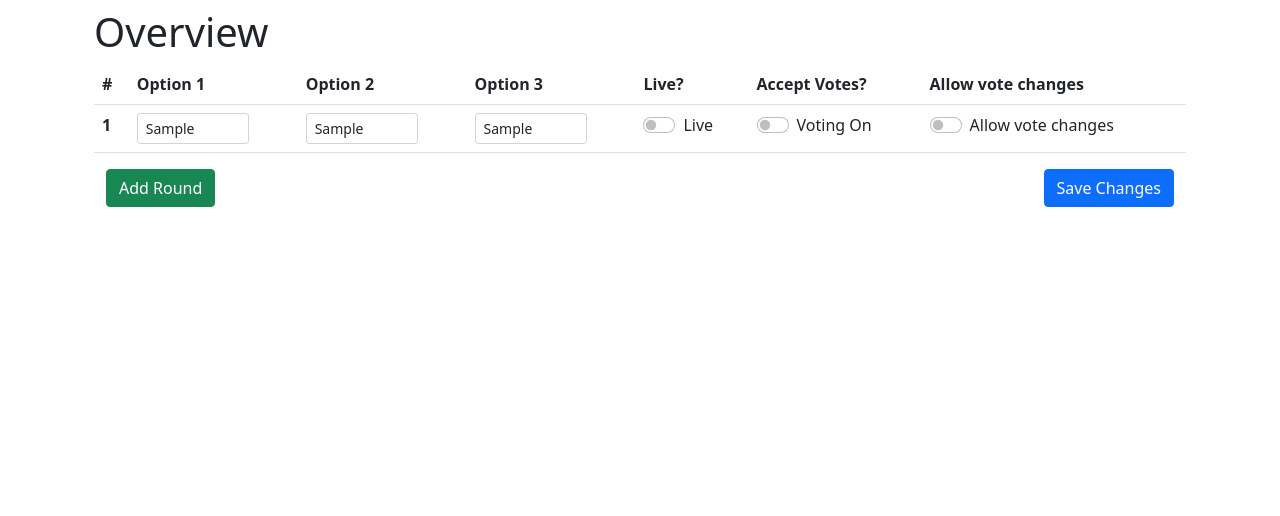
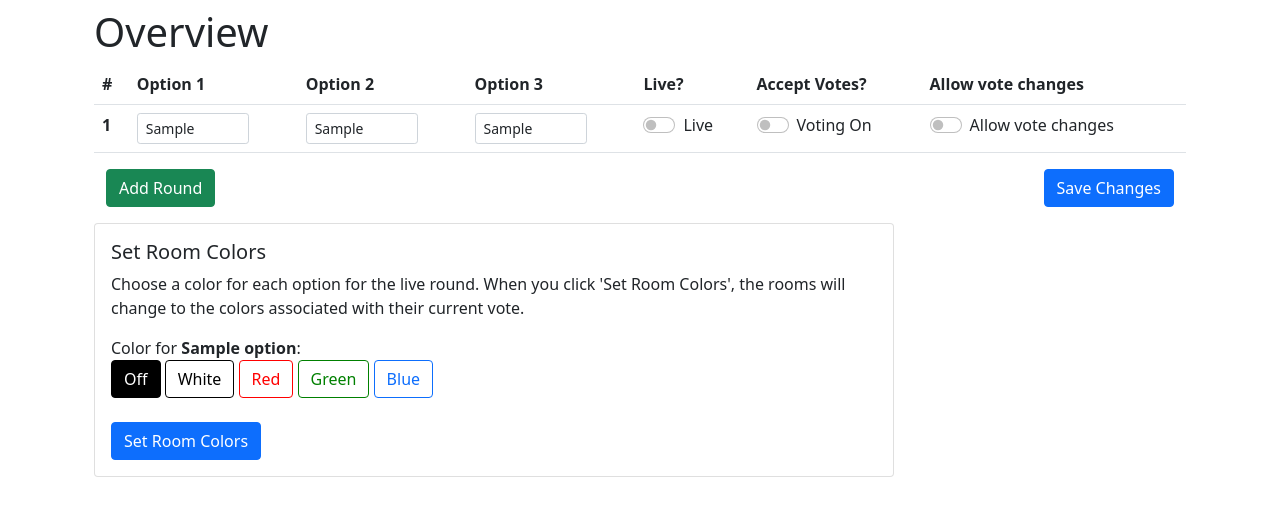
Before and after one commit to geerlingguy/beast-challenge, a Flask app: template leader-app/templates/index.html in a window 1280 px wide. Shown: the part 62-578 px from the top of the page. Run offline with Flask 2, Linux system fonts and the light colour scheme; the template is opened without the code that fills it: most values are stand-ins (such as "Sample title", 1, 10 or a date in 2020).

Commit message:
Fixes #9: Allow choosing colors for answers.

```diff
--- a/leader-app/app.py
+++ b/leader-app/app.py
@@ -35,10 +35,8 @@ def get_current_round():
 
 
 def get_rooms():
-    conn = get_db_connection()
-    rooms = conn.execute('SELECT * FROM rooms').fetchall()
-    conn.close()
-    return rooms
+    query = 'SELECT * FROM rooms'
+    return sqlite_select_as_dict(query, 'all')
 
 
 def get_room(room_id):
@@ -124,6 +122,27 @@ def get_totals_for_round(round_id):
     return vote_tallies
 
 
+def update_color_for_room(color, room_id):
+    conn = get_db_connection()
+    conn.execute("UPDATE rooms SET color = ? WHERE room_id = ?", (color, room_id))
+    conn.commit()
+    conn.close()
+
+
+def set_room_colors_according_to_last_vote(colors={}):
+    current_round = get_current_round()
+    rooms = get_rooms()
+    # Loop through all the rooms.
+    for room in rooms:
+        # Get the latest vote for the room to set the color.
+        latest_vote = room_vote_latest_for_round(room['room_id'], current_round['round_id'])
+        if latest_vote:
+            key = latest_vote['value']
+            vote_color = colors[key]
+            # Write the new color to the database.
+            update_color_for_room(vote_color, room['room_id'])
+
+
 # Default route - overview.
 @app.route('/', methods = ['GET', 'POST'])
 def index():
@@ -132,58 +151,72 @@ def index():
     # disputes between the young ones in my family. I am tired, this code is not
     # amazing, and that's all there is to it. If it works reliably, it ships!
     if request.method == 'POST':
-        # Build dict of submitted round data.
-        round_data = {}
-        for key, value in request.form.items():
-            round_id = key[0]
-            actual_key = key[2:]
-            if round_id not in round_data:
-                round_data[round_id] = {'round_id': round_id}
-            round_data[round_id][actual_key] = value
+        # Process the colors selected for options in the current round.
+        if 'room_color_form' in request.form:
+            colors = {}
+            for key, value in request.form.items():
+                # Discard the first result.
+                if key == 'room_color_form':
+                    continue
+                # Grab the last character from the key.
+                colors[int(key[-1])] = value
+            set_room_colors_according_to_last_vote(colors)
 
-        conn = get_db_connection()
 
-        # Write each round to the database.
-        # NOTE: Security is not a priority. If someone hacked the form, they
-        # could likely achieve SQL injection. Hello little Bobby Tables!
-        for key, value in round_data.items():
-            value_keys = value.keys()
-            # Force all binary options to have a value, set to 0 or 1.
-            if 'is_accepting_votes' not in value_keys:
-                value['is_accepting_votes'] = 0
-            else:
-                value['is_accepting_votes'] = 1
-            if 'is_current' not in value_keys:
-                value['is_current'] = 0
-            else:
-                value['is_current'] = 1
-            if 'is_allowing_multiple_votes' not in value_keys:
-                value['is_allowing_multiple_votes'] = 0
-            else:
-                value['is_allowing_multiple_votes'] = 1
+        # Save data for all the rounds.
+        else:
+            # Build dict of submitted round data.
+            round_data = {}
+            for key, value in request.form.items():
+                round_id = key[0]
+                actual_key = key[2:]
+                if round_id not in round_data:
+                    round_data[round_id] = {'round_id': round_id}
+                round_data[round_id][actual_key] = value
 
-            # Rearrange things for database insertion or update.
-            row_round_id = value.pop('round_id')
-            db_keys = '=?, '.join(value.keys()) + '=?'
-            if (row_round_id != 'n'):
-                value['round_id'] = row_round_id
-            else:
-                db_keys = ','.join(value.keys())
-            db_values = tuple(value.values())
+            conn = get_db_connection()
 
-            # Create new round if not empty.
-            if row_round_id == 'n':
-                if value['value_0']:
+            # Write each round to the database.
+            # NOTE: Security is not a priority. If someone hacked the form, they
+            # could likely achieve SQL injection. Hello little Bobby Tables!
+            for key, value in round_data.items():
+                value_keys = value.keys()
+                # Force all binary options to have a value, set to 0 or 1.
+                if 'is_accepting_votes' not in value_keys:
+                    value['is_accepting_votes'] = 0
+                else:
+                    value['is_accepting_votes'] = 1
+                if 'is_current' not in value_keys:
+                    value['is_current'] = 0
+                else:
+                    value['is_current'] = 1
+                if 'is_allowing_multiple_votes' not in value_keys:
+                    value['is_allowing_multiple_votes'] = 0
+                else:
+                    value['is_allowing_multiple_votes'] = 1
+
+                # Rearrange things for database insertion or update.
+                row_round_id = value.pop('round_id')
+                db_keys = '=?, '.join(value.keys()) + '=?'
+                if (row_round_id != 'n'):
+                    value['round_id'] = row_round_id
+                else:
+                    db_keys = ','.join(value.keys())
+                db_values = tuple(value.values())
+
+                # Create new round if not empty.
+                if row_round_id == 'n':
+                    if value['value_0']:
+                        conn = get_db_connection()
+                        conn.execute("INSERT INTO rounds (" + db_keys + ') VALUES (?,?,?,?,?,?)', db_values)
+                        conn.commit()
+                        conn.close()
+                # Update existing round.
+                else:
                     conn = get_db_connection()
-                    conn.execute("INSERT INTO rounds (" + db_keys + ') VALUES (?,?,?,?,?,?)', db_values)
+                    conn.execute("UPDATE rounds SET " + db_keys + " WHERE round_id=?", db_values)
                     conn.commit()
                     conn.close()
-            # Update existing round.
-            else:
-                conn = get_db_connection()
-                conn.execute("UPDATE rounds SET " + db_keys + " WHERE round_id=?", db_values)
-                conn.commit()
-                conn.close()
 
     rounds = get_rounds()
 
@@ -198,8 +231,15 @@ def index():
             last_row[key] = ''
     rounds.append(last_row)
 
+    # Also set up options for color selections.
+    current_round = get_current_round()
+    color_options = []
+    for key, value in current_round.items():
+        if key.startswith('value_') and value:
+            color_options.append(value)
+
     # Render the page.
-    return render_template('index.html', rounds=rounds, page='index')
+    return render_template('index.html', rounds=rounds, color_options=color_options, page='index')
 
 
 # Test mode page.
@@ -247,10 +287,9 @@ def room_votes():
     rooms_with_vote_data = []
     rooms = get_rooms()
     for room in rooms:
-        room_copy = dict(zip(room.keys(), room))
 
         # Add a count of total votes submitted this round.
-        room_copy['votes_this_round'] = room_vote_count_for_round(room['room_id'], current_round['round_id'])
+        room['votes_this_round'] = room_vote_count_for_round(room['room_id'], current_round['round_id'])
 
         # Add the most recent vote.
         latest_vote = room_vote_latest_for_round(room['room_id'], current_round['round_id'])
@@ -263,10 +302,10 @@ def room_votes():
                     vote_label = current_round['value_1']
                 case 2:
                     vote_label = current_round['value_2']
-        room_copy['most_recent_vote'] = vote_label
+        room['most_recent_vote'] = vote_label
 
         # Add the data to our list of rooms.
-        rooms_with_vote_data.append(room_copy)
+        rooms_with_vote_data.append(room)
     return render_template('room_votes.html', rooms=rooms_with_vote_data, round=current_round, page='room-votes')
 
 
--- a/leader-app/static/custom.css
+++ b/leader-app/static/custom.css
@@ -30,6 +30,50 @@ nav.navbar-beast {
 
 .round-overview .new .id {
     visibility: hidden;
+}
+
+.room-colors .btn-off {
+    color: #000000;
+    border-color: #000000;
+}
+.room-colors .btn-check:checked+.btn-off,
+.room-colors .btn-off:hover {
+    color: #fff;
+    background-color: #000000;
+    border-color: #000000;
+}
+
+.room-colors .btn-white {
+    color: #000000;
+    border-color: #000000;
+}
+.room-colors .btn-check:checked+.btn-white,
+.room-colors .btn-white:hover {
+    color: #fff;
+    background-color: #000000;
+    border-color: #000000;
+}
+
+.room-colors .btn-red {
+    color: #ff0000;
+    border-color: #ff0000;
+}
+.room-colors .btn-check:checked+.btn-red,
+.room-colors .btn-red:hover {
+    color: #fff;
+    background-color: #ff0000;
+    border-color: #ff0000;
+}
+
+.room-colors .btn-green {
+    color: #008000;
+    border-color: #008000;
+}
+.room-colors .btn-check:checked+.btn-green,
+.room-colors .btn-green:hover {
+    color: #fff;
+    background-color: #008000;
+    border-color: #008000;
 }
 
 /* Tally page */
--- a/leader-app/templates/index.html
+++ b/leader-app/templates/index.html
@@ -53,7 +53,34 @@
         </table>
         <div class="container clearfix">
             <button type="button" class="btn btn-success" id="add-round-button" onclick="showNewRoundForm()">Add Round</button>
-            <button type="submit" class="btn btn-primary float-end" id="save-changes-button">Save Changes</button>
+            <button type="submit" class="btn btn-primary float-end" id="round-form-button">Save Changes</button>
         </div>
     </form>
+    <div class="card room-colors mt-3" style="width: 50rem;">
+      <div class="card-body">
+        <h5 class="card-title">Set Room Colors</h5>
+        <p class="card-text">Choose a color for each option for the live round. When you click 'Set Room Colors', the rooms will change to the colors associated with their current vote.</p>
+        <form method="post">
+            <input type="checkbox" class="d-none" name="room_color_form" id="room-color-form" checked>
+            {% for option in color_options %}
+                <div class="container-fluid ps-0 my-3">
+                    <div class="p-0">Color for <strong>{{ option }}</strong>:</div>
+                    <input type="radio" class="btn-check" name="color_{{ loop.index0 }}" value="off" id="off_{{ loop.index0 }}" autocomplete="off" checked>
+                    <label class="btn btn-outline-primary btn-off" for="off_{{ loop.index0 }}">Off</label>
+                    <input type="radio" class="btn-check" name="color_{{ loop.index0 }}" value="white" id="white_{{ loop.index0 }}" autocomplete="off">
+                    <label class="btn btn-outline-primary btn-white" for="white_{{ loop.index0 }}">White</label>
+                    <input type="radio" class="btn-check" name="color_{{ loop.index0 }}" value="red" id="red_{{ loop.index0 }}" autocomplete="off">
+                    <label class="btn btn-outline-primary btn-red" for="red_{{ loop.index0 }}">Red</label>
+                    <input type="radio" class="btn-check" name="color_{{ loop.index0 }}" value="green" id="green_{{ loop.index0 }}" autocomplete="off">
+                    <label class="btn btn-outline-primary btn-green" for="green_{{ loop.index0 }}">Green</label>
+                    <input type="radio" class="btn-check" name="color_{{ loop.index0 }}" value="blue" id="blue_{{ loop.index0 }}" autocomplete="off">
+                    <label class="btn btn-outline-primary btn-blue" for="blue_{{ loop.index0 }}">Blue</label>
+                </div>
+            {% endfor %}
+            <div class="mt-4">
+                <button type="submit" class="btn btn-primary" id="set-colors-button">Set Room Colors</button>
+            </div>
+        </form>
+      </div>
+    </div>
 {% endblock %}
--- a/station-app/TODO.txt
+++ /dev/null
@@ -1,6 +0,0 @@
-Station App needs to do the following:
-
-  1. Monitor for button presses, forward those via HTTP to central server /vote endpoint
-  2. Request room color from central server (default to white), set that on relay
-  3. Request button LED lights (which to light) from central server (default to off), set that on GPIO
-  4. At startup (maybe separate script that runs at boot), cycle through relay colors and then turn off
```
